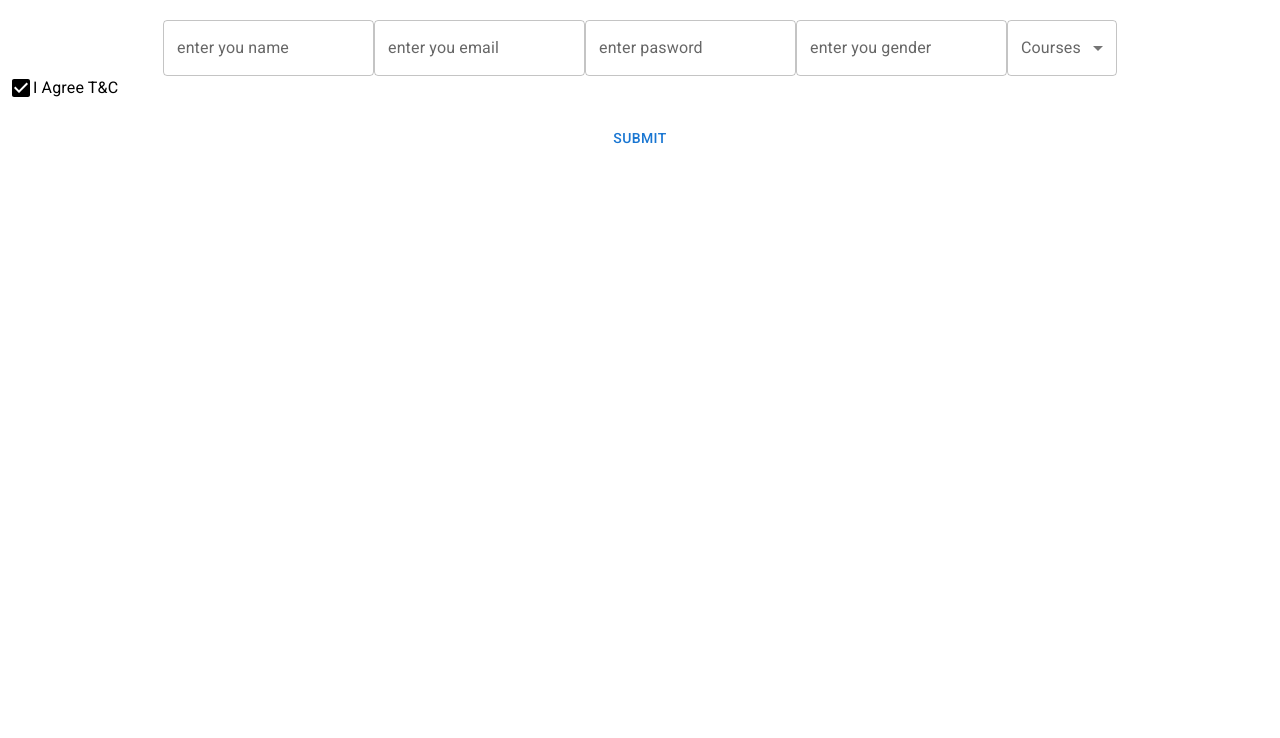
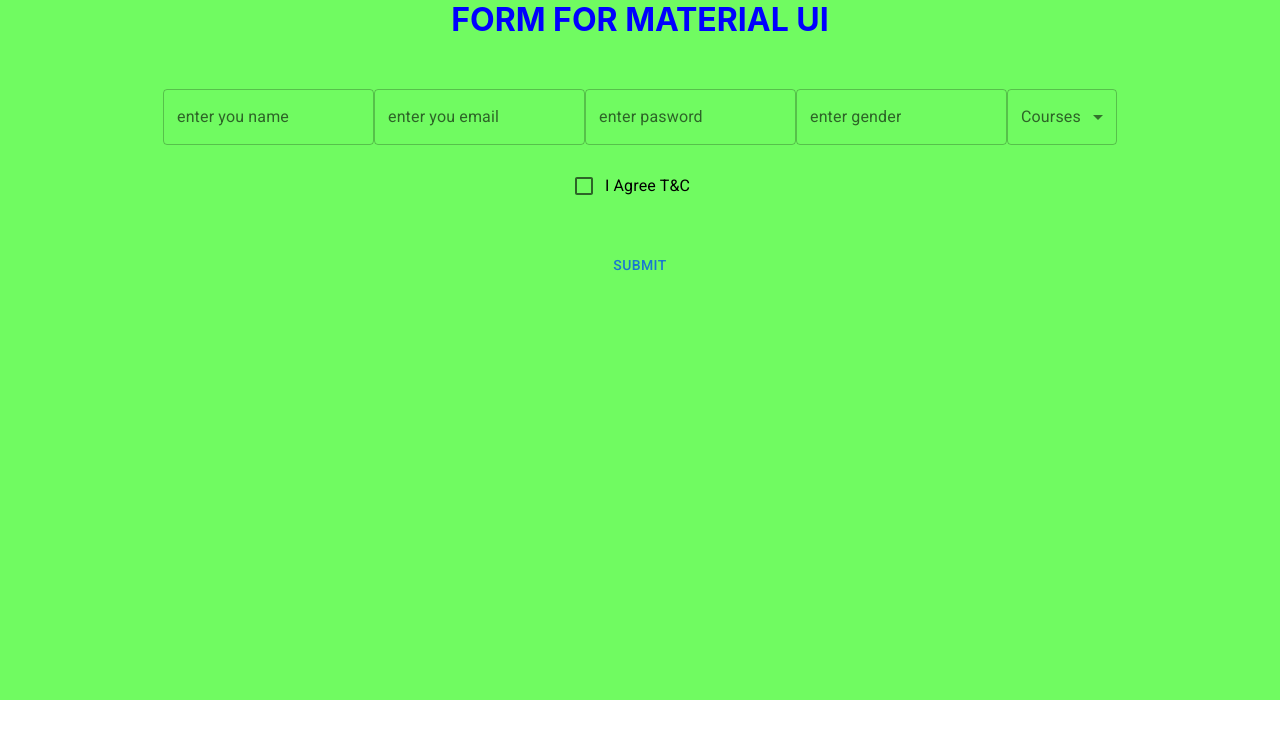
Before and after one commit to JagdishKumar2023/MaterialUiBasic, a React (Create React App) app: page / in a window 1280 px wide. Shown: the top 738 px of the page. Built offline with nearby package versions, Linux system fonts and the light colour scheme.

Commit message:
New Chanes

```diff
--- a/src/App.css
+++ b/src/App.css
@@ -1,3 +1,9 @@
+* {
+  margin: 0;
+  padding: 0;
+  box-sizing: border-box;
+}
+
 .App {
   text-align: center;
 }
@@ -37,16 +43,25 @@
   }
 }
 
-.textContainer {
-  margin-top: 20px;
-  /* border: 2px solid red; */
+.mainFormContainer {
+  background-color: #70fb61;
+  height: 700px;
+  display: flex;
+  gap: 20px;
+  flex-direction: column;
 }
 
-.formContainer {
-  margin: 20px;
+form {
+  margin-top: 30px;
 }
 
 .submitBtn {
   align-items: center;
-  margin-top: 10px;
+  margin-top: 20px;
 }
+
+.CheackBox {
+  display: flex;
+  align-items: center;
+  margin: 20px;
+}
--- a/src/components/FormMuiBasic.jsx
+++ b/src/components/FormMuiBasic.jsx
@@ -8,17 +8,20 @@
   Select,
   FormGroup,
   FormControlLabel,
+  Checkbox,
+  FormLabel,
+  RadioGroup,
+  Radio,
 } from "@mui/material";
-import { CheckBox } from "@mui/icons-material";
 
 export const FormMuiBasic = () => {
   const [inputValue, setInputValue] = useState({
     name: "",
     email: "",
     password: "",
-    gender: "",
     courses: "",
     terms: false,
+    gender: "",
   });
 
   const handleChange = (e) => {
@@ -35,7 +38,8 @@
   };
 
   return (
-    <div className="formContainer">
+    <div className="mainFormContainer">
+      <h1 style={{ color: "blue" }}>FORM FOR MATERIAL UI</h1>
       <form onSubmit={handleSubmit}>
         <TextField
           value={inputValue.name}
@@ -66,8 +70,8 @@
 
         <TextField
           value={inputValue.gender}
-          variant="outlined"
-          label="enter you gender"
+          varient="outlined"
+          label="enter gender"
           type="gender"
           onChange={handleChange}
           name="gender"
@@ -76,10 +80,10 @@
         <FormControl sx={{ width: 110 }}>
           <InputLabel id="menu">Courses</InputLabel>
           <Select
+            value={inputValue.courses}
             labelId="menu"
             id="menuList"
             label="courses"
-            value={inputValue.courses}
             onChange={handleChange}
             name="courses"
           >
@@ -90,11 +94,11 @@
           </Select>
         </FormControl>
 
-        <FormGroup sx={{ margin: "20" }}>
+        <FormGroup className="CheackBox" sx={{ margin: "20" }}>
           <FormControlLabel
             label="I Agree T&C"
             control={
-              <CheckBox
+              <Checkbox
                 onChange={() =>
                   setInputValue((prevState) => ({
                     ...prevState,
```
Also changed, not shown: src/components/RadioBtn.jsx (added, +8 -0 lines), src/Image/pexels-marianna-ole-757889.jpg (renamed from src/components/Image/pexels-marianna-ole-757889.jpg).
